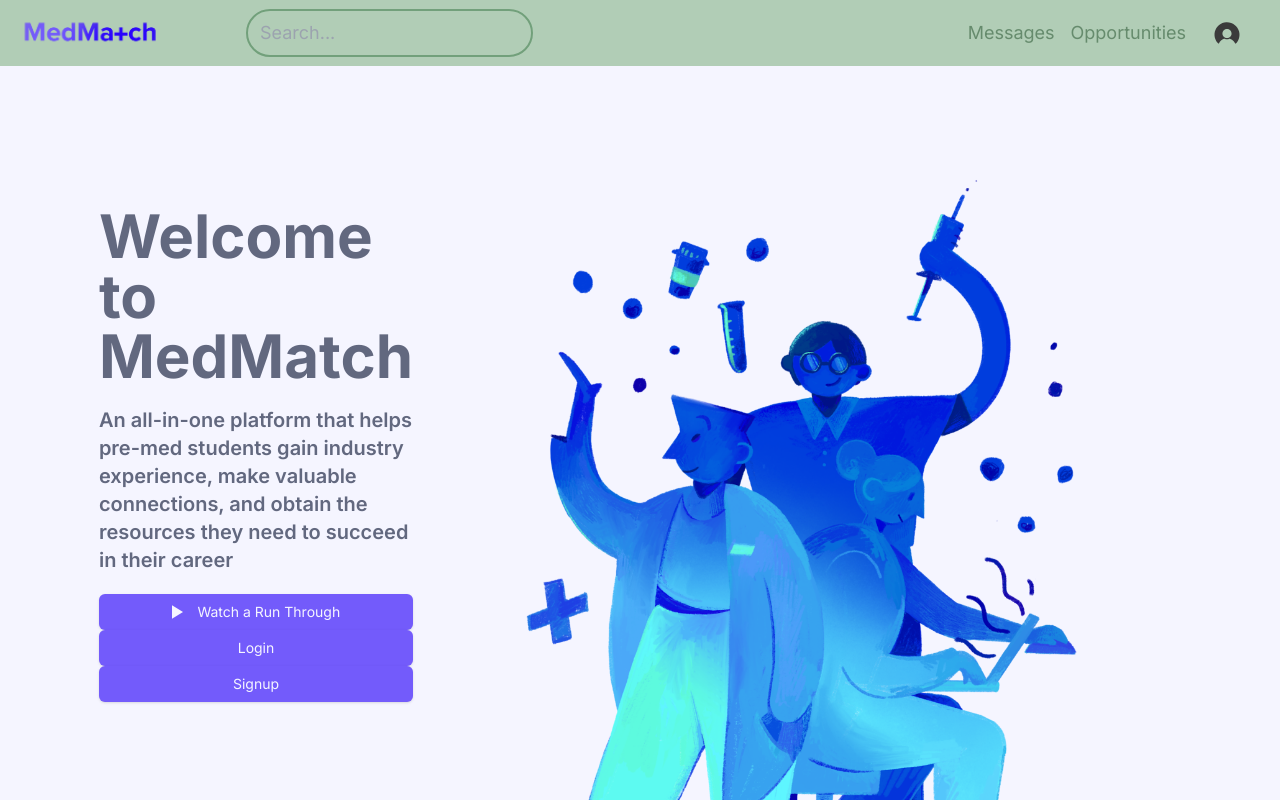
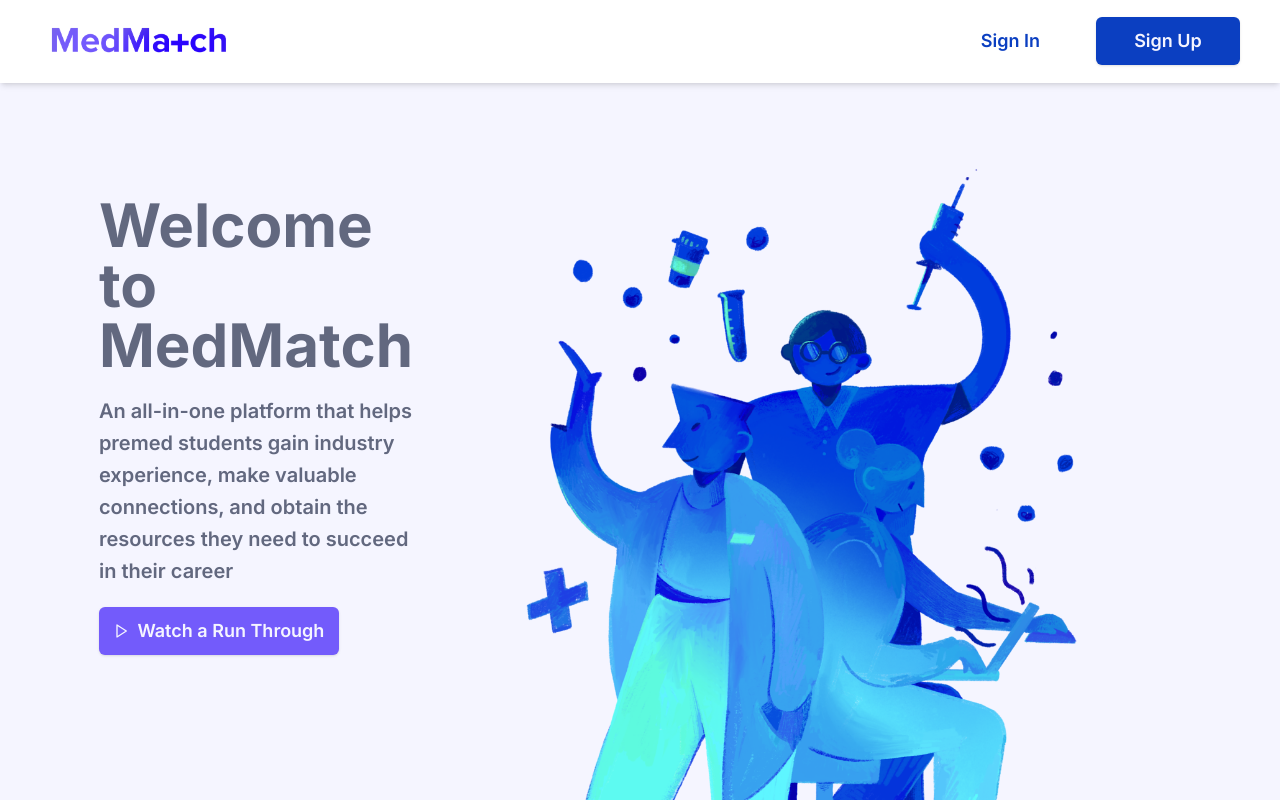
Before and after one commit to naasanov/medmatch, a Next.js app in the folder client/: page / in a window 1280 px wide. Shown: the top 800 px of the page. Built offline with nearby package versions, Linux system fonts and the light colour scheme.

Commit message:
i made my stuff and im making a request.... (#25)
* made the welcome page

* added in tailwind colors

```diff
--- a/client/src/app/page.tsx
+++ b/client/src/app/page.tsx
@@ -1,5 +1,5 @@
 import graphic from "@/assets/homepage-graphic.png";
-import play from "@/assets/play.svg";
+import { Play } from "lucide-react";
 import Link from "next/link";
 import Image from "next/image";
 import { Button } from "@/components/ui/button";
@@ -11,26 +11,12 @@ export default function Home() {
         <header className="text-6xl font-bold text-accentDarkBlue font-sans">
           Welcome to MedMatch
         </header>
-        <p className="text-xl font-semibold my-5">
-          An all-in-one platform that helps pre-med students gain industry
-          experience, make valuable connections, and obtain the resources they
-          need to succeed in their career
+        <p className="text-xl font-semibold my-5 text-body-text leading-8">
+        An all-in-one platform that helps premed students gain industry experience, make valuable connections, and obtain the resources they need to succeed in their career
         </p>
-        <Button>
-          <Image
-            src={play}
-            alt="play button"
-            width={24}
-            height={24}
-            className="h-4 w-auto mr-1"
-          />
+        <Button className="w-60 h-12 text-lg font-semibold bg-primary-purple hover:bg-[#ffffff] hover:text-primary-purple hover:outline hover:outline-primary-purple hover:outline-[2]">
+          <Play/>
           <span>Watch a Run Through</span>
-        </Button>
-        <Button>
-          <Link href="/login">Login</Link>
-        </Button>
-        <Button>
-          <Link href="/signup">Signup</Link>
         </Button>
       </section>
       <Image
--- a/client/src/components/Navbar.tsx
+++ b/client/src/components/Navbar.tsx
@@ -2,46 +2,33 @@ import Link from "next/link";
 import Image from "next/image";
 import pic from "@/assets/profile.svg";
 import title from "@/assets/medmatch_.svg";
+import { Button } from "@/components/ui/button"
+
 
 function Navbar() {
   const linkStyle = "text-[#668b6d] no-underline text-lg h-full flex";
 
   return (
-    <div className="bg-[#b1cdb6] flex justify-between items-center py-2 px-4 gap-8 mb-7">
+    <div className="bg-[#ffffff] shadow-md flex justify-between items-center py-2 px-4 gap-8 pl-10 pr-10">
       <div className="flex items-center">
-        <Link className="mr-20" href="/">
+        <Link href="/">
           <Image
             src={title}
             alt="Home link"
-            width={150}
+            width={200}
             height={100}
           />
         </Link>
-        <input
-          className="text-[#5f8566] no-underline py-2 px-3 mr-4 text-lg rounded-3xl border-2 border-[#72a07b] bg-[#b1cdb6]"
-          placeholder="Search..."
-          type="text"
-        />
       </div>
       <ul className="flex items-center p-0 m-0 list-none gap-4">
         <li>
-          <Link href="/messages" className={linkStyle}>
-            Messages
-          </Link>
+          <Link href="/" className="text-primary-blue text-lg pr-10 font-semibold">Sign In</Link>
         </li>
         <li>
-          <Link href="/opportunities" className={linkStyle}>
-            Opportunities
-          </Link>
+          <Button className="w-36 h-12 text-lg font-semibold bg-primary-blue hover:bg-[#ffffff] hover:text-primary-blue hover:outline hover:outline-primary-blue hover:outline-[2]">
+            <span>Sign Up</span>
+          </Button>
         </li>
-        <Link href="/profile" className={`${linkStyle} mr-3`}>
-          <Image
-            src={pic}
-            alt="profile icon"
-            width={50}
-            height={50}
-          />
-        </Link>
       </ul>
     </div>
   );
```
Also changed, not shown: 1 other file (tests, documents, lock files or other folders).
